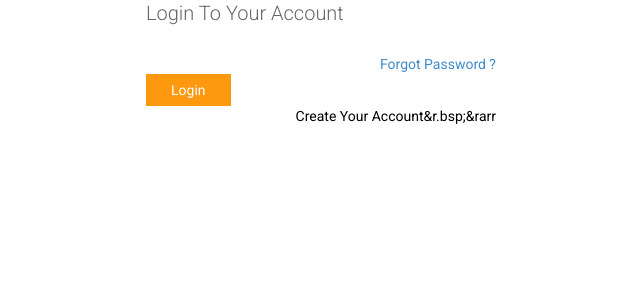
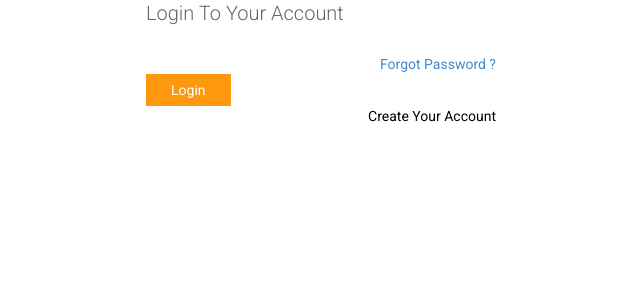
Before and after one commit to ttanimarefin/django-eeommerce-shop, a Django app: template templates/registration/login.html in a window 1280 px wide. Shown: the part 415-715 px from the top of the page, without its empty margins (363-1003 px from the left). Run offline with Django 3.2, Linux system fonts and the light colour scheme; the template is opened without the code that fills it, so the values that code supplies are empty.

Commit message:
Login Page modify

```diff
--- a/templates/registration/login.html
+++ b/templates/registration/login.html
@@ -17,7 +17,7 @@
                                  <a herf="#" style="float:right">Forgot Password ?</a><br>
 
                                  <button class="btn btn-danger" type="submit">Login </button>
-                                 <a herf="{%url 'signup'%}" style="float:right"><span style="color:black;margin-left:130px;">Create Your Account&r.bsp;&rarr</span></a><br>
+                                 <a herf="{%url 'signup'%}" style="float:right"><span style="color:black;margin-left:130px;">Create Your Account</span></a><br>
                         </form>
                     </div>
             </div>
```
Also changed, not shown: db.sqlite3.
